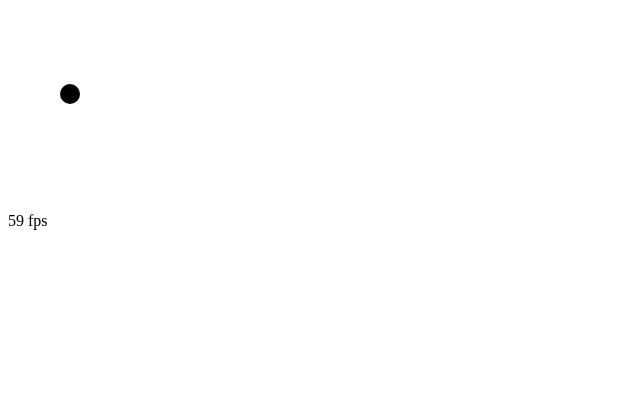
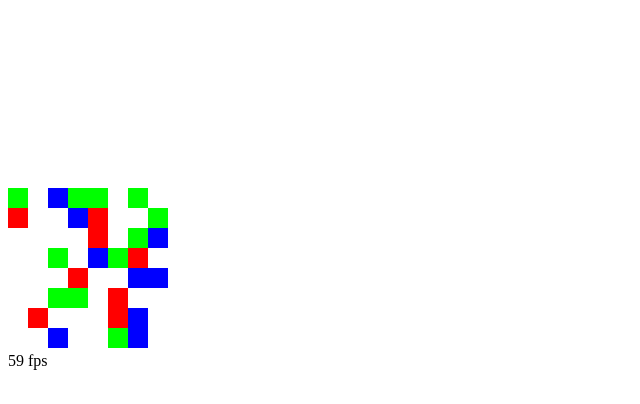
Before and after one commit to weikinhuang/html-game-exploration, a plain HTML site: page client/index.html in a window 1280 px wide. Shown: the whole page, without its empty margins (0-640 px from the left). Drawn offline with Linux system fonts and the light colour scheme.

Commit message:
Start placing initial board layout

```diff
--- a/client/Array.js
+++ b/client/Array.js
@@ -1,5 +1,8 @@
 Classify("Game/Array", {
 	length : 0,
+	init : function() {
+		this.push.apply(this, arguments);
+	},
 	toArray : function() {
 		return Array.prototype.slice.call(this, 0);
 	},
@@ -32,6 +35,16 @@ Classify("Game/Array", {
 		var obj = new this.constructor();
 		obj.push.apply(obj, items);
 		return obj;
+	},
+	shuffle : function() {
+		var len = this.length, idx = len, ridx, temp;
+		while (idx--) {
+			ridx = parseInt(Math.random() * len);
+			temp = this[idx];
+			this[idx] = this[ridx];
+			this[ridx] = temp;
+		}
+		return this;
 	},
 	copy : function() {
 		var items = Array.prototype.splice.call(this.toArray(), 0);
@@ -77,6 +90,9 @@ Classify("Game/Array", {
 	},
 	last : function() {
 		return this[this.length - 1];
+	},
+	get : function(index) {
+		return this[index];
 	},
 	size : function() {
 		return this.length;
--- /dev/null
+++ b/client/Board.js
@@ -0,0 +1,44 @@
+Classify("Game/Board", "Array", {
+	width : 0,
+	height : 0,
+	area : 0,
+	init : function(width, height) {
+		this.width = width;
+		this.height = height;
+		this.area = width * height;
+		this.fill(this.area, null);
+	},
+	set : function(x, y, item) {
+		this[this.getIndexFromCoords(x, y)] = item;
+		return this;
+	},
+	get : function(x, y) {
+		return this[this.getIndexFromCoords(x, y)];
+	},
+	getCoordsFromIndex : function(index) {
+		return [ index % this.width, Math.floor(index / this.width) ];
+	},
+	getIndexFromCoords : function(x, y) {
+		return x + (y * this.width);
+	},
+	getColumn : function(col) {
+		var i = 0, len = this.height, items = [];
+		while (i < len) {
+			items[items.length] = this[(this.width * i) + col];
+			i++;
+		}
+		var obj = new Classify("Game").Array;
+		obj.push.apply(obj, items);
+		return obj;
+	},
+	getRow : function(row) {
+		var i = 0, len = this.width, items = [];
+		while (i < len) {
+			items[items.length] = this[row * i];
+			i++;
+		}
+		var obj = new Classify("Game").Array;
+		obj.push.apply(obj, items);
+		return obj;
+	}
+});
--- /dev/null
+++ b/client/Game.Board.js
@@ -0,0 +1,77 @@
+Classify("Game/Game.Board", "Game", {
+	fpsTimer : null,
+	rows : 17,
+	cols : 8,
+	colors : 3,
+	startHeight : 8,
+	startDensity : 0.4,
+	colors : Classify("Game").Array("Red", "Green", "Blue"),
+	__static_ : {
+		instance : null
+	},
+	invoke : function() {
+		// this is a singleton
+		if (this.instance === null) {
+			this.instance = new this();
+		}
+		return this.instance;
+	},
+	init : function() {
+		this.parent();
+		this.board = new Classify("Game").Board(this.cols, this.rows);
+		this.setWidth(this.cols * 20);
+		this.setHeight(this.rows * 20);
+		this.fillRand();
+	},
+	runLoop : function() {
+		this.clear();
+		this.drawSetPieces();
+		this.drawPlayer();
+		this.drawCascade();
+		this.drawAttacks();
+		// this.move();
+		// this.clear();
+		// this.ball.fillStyle = 'rgb(0, 0, 0)';
+		// this.ball.arc(this.x, this.y, this.r, 0, Math.PI * 2, true);
+		// this.ball.arc(this.x, this.y, this.r, 0, Math.PI * 2, true);
+		// this.ball.closePath();
+		// this.ball.fill();
+		// this.ball.save();
+	},
+	drawSetPieces : function() {
+		this.board.forEach(function(piece) {
+			if (piece !== null) {
+				piece.draw();
+			}
+		});
+	},
+	drawPlayer : function() {
+
+	},
+	drawCascade : function() {
+
+	},
+	drawAttacks : function() {
+
+	},
+	fillRand : function() {
+		var startHeight = this.startHeight, h = 0, i, len = this.cols, Piece = Classify("Game").Piece, colors, piece;
+		while (h < startHeight) {
+			for (i = 0; i < len; i++) {
+				if (Math.random() <= this.startDensity) {
+					colors = this.colors.copy().shuffle();
+					do {
+						piece = new Piece.Pill[colors.pop()](this.canvas);
+						this.board.set(i, h, piece);
+					} while (this.isMatch(i, h));
+					piece.setPosition((this.cols - i - 1) * piece.width, (this.rows - h - 1) * piece.height).draw();
+				}
+			}
+			h++;
+		}
+	},
+	isMatch : function(x, y) {
+
+		return false;
+	}
+});
--- a/client/Game.js
+++ b/client/Game.js
@@ -1,12 +1,7 @@
 Classify("Game/Game", "FrameTimer", {
-	fpsTimer : null,
-	x : 10,
-	y : 10,
-	dx : 4,
-	dy : 4,
-	r : 10,
-	boardHeight : 200,
-	boardWidth : 300,
+	boardHeight : 0,
+	boardWidth : 0,
+	pauseKey : "p",
 	__static_ : {
 		instance : null
 	},
@@ -19,32 +14,9 @@ Classify("Game/Game", "FrameTimer", {
 	},
 	init : function() {
 		this.canvas = document.createElement("canvas");
-		this.canvas.height = this.boardHeight;
-		this.canvas.width = this.boardWidth;
 		this.container = document.getElementById("board").appendChild(this.canvas);
 		this.fpsContainer = document.getElementById("fps");
-		this.ball = this.canvas.getContext('2d');
-		this.keyboard = {};
 		this.bindWindowEvents();
-	},
-	runLoop : function() {
-		this.move();
-		this.clear();
-		this.ball.fillStyle = 'rgb(0, 0, 0)';
-		this.ball.arc(this.x, this.y, this.r, 0, Math.PI * 2, true);
-		this.ball.closePath();
-		this.ball.fill();
-		this.ball.save();
-	},
-	move : function() {
-		if ((this.x - this.r) < 0 || (this.x + this.r) > this.canvas.width) {
-			this.dx = -1 * this.dx;
-		}
-		if ((this.y - this.r) < 0 || (this.y + this.r) > this.canvas.height) {
-			this.dy = -1 * this.dy;
-		}
-		this.x += this.dx;
-		this.y += this.dy;
 	},
 	clear : function() {
 		this.canvas.width = this.boardWidth;
@@ -79,9 +51,11 @@ Classify("Game/Game", "FrameTimer", {
 		this.onKeydown = new Classify("Game").Keyboard.Keydown(window);
 		this.onKeypress = new Classify("Game").Keyboard.Keypress(window);
 
-		this.onKeypress.bind("p", function() {
-			self.pause();
-		});
+		if(this.pauseKey) {
+			this.onKeypress.bind("p", function() {
+				self.pause();
+			});
+		}
 	},
 	startFpsLog : function() {
 		var self = this, t = 0;
--- /dev/null
+++ b/client/Piece.Pill.Blue.js
@@ -0,0 +1,7 @@
+Classify("Game/Piece.Pill.Blue", "Piece.Pill", {
+	color : "rgba(0, 0, 255, 1)",
+	draw : function(x, y) {
+		this.context.fillStyle = this.color;
+		this.parent();
+	}
+});
--- /dev/null
+++ b/client/Piece.Pill.Green.js
@@ -0,0 +1,7 @@
+Classify("Game/Piece.Pill.Green", "Piece.Pill", {
+	color : "rgba(0, 255, 0, 1)",
+	draw : function(x, y) {
+		this.context.fillStyle = this.color;
+		this.parent();
+	}
+});
--- /dev/null
+++ b/client/Piece.Pill.Red.js
@@ -0,0 +1,7 @@
+Classify("Game/Piece.Pill.Red", "Piece.Pill", {
+	color : "rgba(255, 0, 0, 1)",
+	draw : function(x, y) {
+		this.context.fillStyle = this.color;
+		this.parent();
+	}
+});
--- /dev/null
+++ b/client/Piece.Pill.js
@@ -0,0 +1,5 @@
+Classify("Game/Piece.Pill", "Piece", {
+	draw : function() {
+		this.context.fillRect(this.x, this.y, this.width, this.height);
+	}
+});
--- /dev/null
+++ b/client/Piece.Virus.Red.js
@@ -0,0 +1,13 @@
+Classify("Game/Piece.Virus.Red", "Piece.Virus", {
+	width : 0,
+	height : 0,
+	x : 0,
+	y : 0,
+	init : function(canvas) {
+		this.context = canvas.getContext("2d");
+	},
+	drawPiece : function(x, y) {
+		this.x = x;
+		this.y = y;
+	}
+});
--- /dev/null
+++ b/client/Piece.Virus.js
@@ -0,0 +1,13 @@
+Classify("Game/Piece.Virus", "Piece", {
+	width : 0,
+	height : 0,
+	x : 0,
+	y : 0,
+	init : function(canvas) {
+		this.context = canvas.getContext("2d");
+	},
+	drawPiece : function(x, y) {
+		this.x = x;
+		this.y = y;
+	}
+});
--- /dev/null
+++ b/client/Piece.js
@@ -0,0 +1,19 @@
+Classify("Game/Piece", {
+	width : 20,
+	height : 20,
+	x : 0,
+	y : 0,
+	init : function(canvas) {
+		this.context = canvas.getContext("2d");
+	},
+	setPosition : function(x, y) {
+		this.x = x;
+		this.y = y;
+		return this;
+	},
+	moveBy : function(x, y) {
+
+	},
+	draw : function() {
+	}
+});
--- a/client/index.html
+++ b/client/index.html
@@ -27,8 +27,17 @@ canvas {
 <script src="Keyboard.Keyup.js"></script>
 <script src="FrameTimer.js"></script>
 <script src="Game.js"></script>
+<script src="Game.Board.js"></script>
+<script src="Board.js"></script>
+<script src="Piece.js"></script>
+<script src="Piece.Pill.js"></script>
+<script src="Piece.Pill.Red.js"></script>
+<script src="Piece.Pill.Green.js"></script>
+<script src="Piece.Pill.Blue.js"></script>
+<script src="Piece.Virus.js"></script>
+<script src="Piece.Virus.Red.js"></script>
 <script>
-Classify("Game").Game().start().startFpsLog();
+Classify("Game").Game.Board().start().startFpsLog();
 </script>
 </body>
 </html>
```
